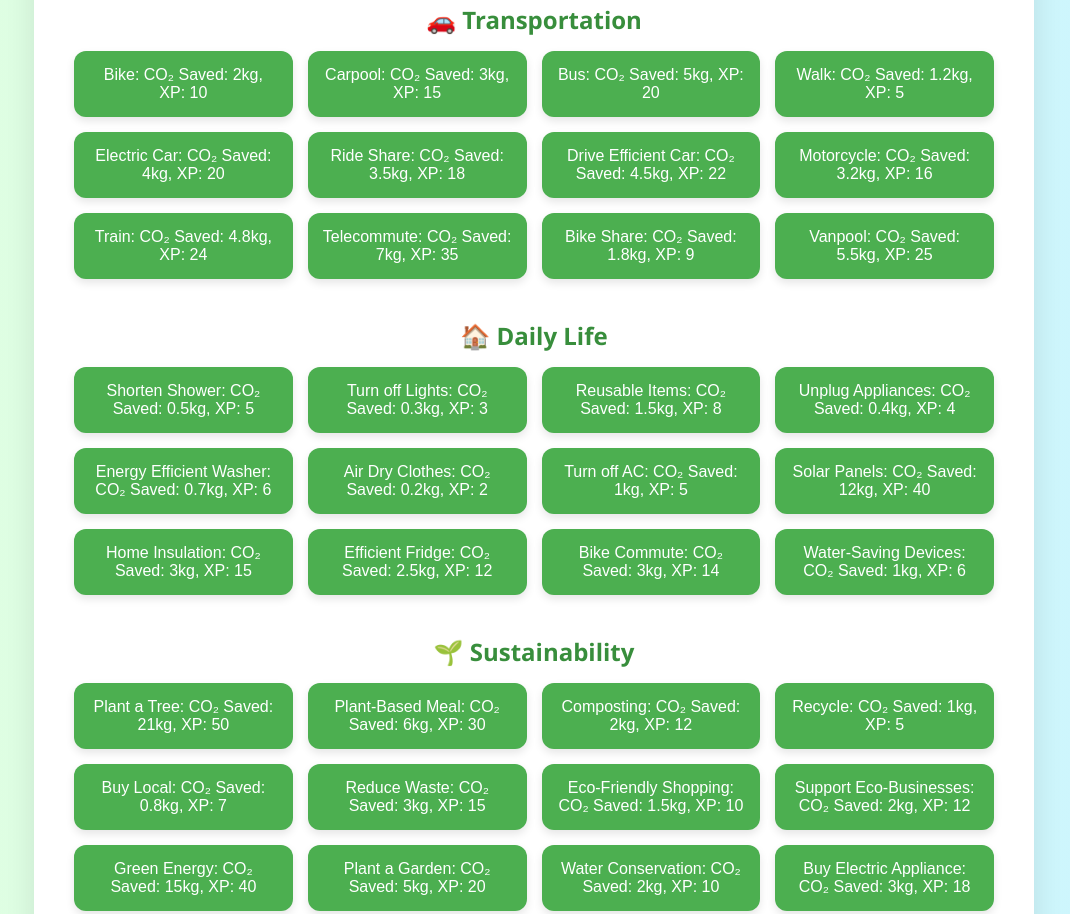
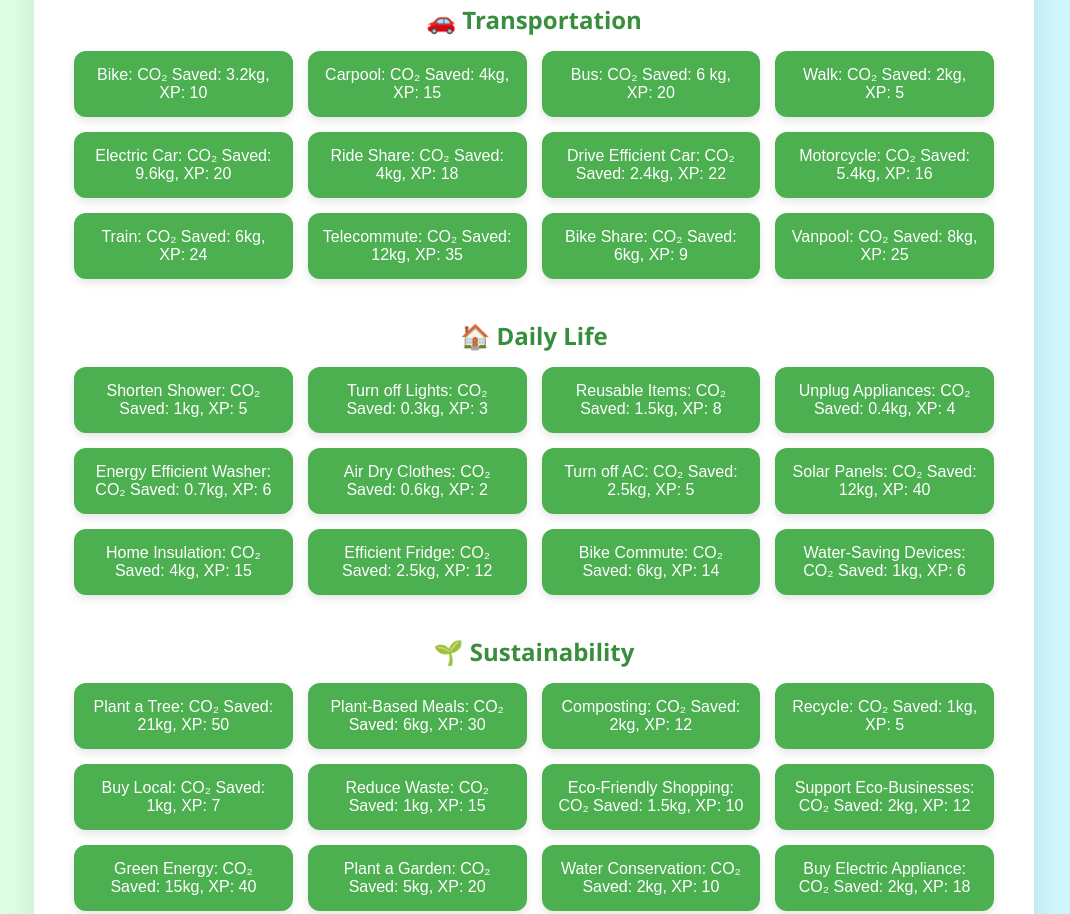
Before and after one commit to wesmanbh/wesmanbh.github.io, a plain HTML site: page ballers.html in a window 1280 px wide. Shown: the part 373-1287 px from the top of the page, without its empty margins (106-1176 px from the left). Drawn offline with Linux system fonts and the light colour scheme.

Commit message:
asdf
adsfsdafafed

```diff
--- a/ballers.html
+++ b/ballers.html
@@ -33,35 +33,35 @@
         <div id="transportation" class="category">
           <h2>🚗 Transportation</h2>
           <div class="tasks">
-          <button onclick="logTask('bike')">Bike: CO₂ Saved: 2kg, XP: 10</button>
-          <button onclick="logTask('carpool')">Carpool: CO₂ Saved: 3kg, XP: 15</button>
-          <button onclick="logTask('bus')">Bus: CO₂ Saved: 5kg, XP: 20</button>
-          <button onclick="logTask('walk')">Walk: CO₂ Saved: 1.2kg, XP: 5</button>
-          <button onclick="logTask('electricCar')">Electric Car: CO₂ Saved: 4kg, XP: 20</button>
-          <button onclick="logTask('rideShare')">Ride Share: CO₂ Saved: 3.5kg, XP: 18</button>
-          <button onclick="logTask('car')">Drive Efficient Car: CO₂ Saved: 4.5kg, XP: 22</button>
-          <button onclick="logTask('motorcycle')">Motorcycle: CO₂ Saved: 3.2kg, XP: 16</button>
-          <button onclick="logTask('train')">Train: CO₂ Saved: 4.8kg, XP: 24</button>
-          <button onclick="logTask('telecommute')">Telecommute: CO₂ Saved: 7kg, XP: 35</button>
-          <button onclick="logTask('bikeShare')">Bike Share: CO₂ Saved: 1.8kg, XP: 9</button>
-          <button onclick="logTask('vanpool')">Vanpool: CO₂ Saved: 5.5kg, XP: 25</button>
+            <button onclick="logTask('bike')">Bike: CO₂ Saved: 3.2kg, XP: 10</button>
+            <button onclick="logTask('carpool')">Carpool: CO₂ Saved: 4kg, XP: 15</button>
+            <button onclick="logTask('bus')">Bus: CO₂ Saved: 6 kg, XP: 20</button>
+            <button onclick="logTask('walk')">Walk: CO₂ Saved: 2kg, XP: 5</button>
+            <button onclick="logTask('electricCar')">Electric Car: CO₂ Saved: 9.6kg, XP: 20</button>
+            <button onclick="logTask('rideShare')">Ride Share: CO₂ Saved: 4kg, XP: 18</button>
+            <button onclick="logTask('car')">Drive Efficient Car: CO₂ Saved: 2.4kg, XP: 22</button>
+            <button onclick="logTask('motorcycle')">Motorcycle: CO₂ Saved: 5.4kg, XP: 16</button>
+            <button onclick="logTask('train')">Train: CO₂ Saved: 6kg, XP: 24</button>
+            <button onclick="logTask('telecommute')">Telecommute: CO₂ Saved: 12kg, XP: 35</button>
+            <button onclick="logTask('bikeShare')">Bike Share: CO₂ Saved: 6kg, XP: 9</button>
+            <button onclick="logTask('vanpool')">Vanpool: CO₂ Saved: 8kg, XP: 25</button>
           </div>
         </div>
 
         <div id="daily-life" class="category">
           <h2>🏠 Daily Life</h2>
           <div class="tasks">
-          <button onclick="logTask('shower')">Shorten Shower: CO₂ Saved: 0.5kg, XP: 5</button>
+            <button onclick="logTask('shower')">Shorten Shower: CO₂ Saved: 1kg, XP: 5</button>
             <button onclick="logTask('lights')">Turn off Lights: CO₂ Saved: 0.3kg, XP: 3</button>
             <button onclick="logTask('reusable')">Reusable Items: CO₂ Saved: 1.5kg, XP: 8</button>
             <button onclick="logTask('unplug')">Unplug Appliances: CO₂ Saved: 0.4kg, XP: 4</button>
             <button onclick="logTask('washingMachine')">Energy Efficient Washer: CO₂ Saved: 0.7kg, XP: 6</button>
-          <button onclick="logTask('dryClothes')">Air Dry Clothes: CO₂ Saved: 0.2kg, XP: 2</button>
-          <button onclick="logTask('ac')">Turn off AC: CO₂ Saved: 1kg, XP: 5</button>
+            <button onclick="logTask('dryClothes')">Air Dry Clothes: CO₂ Saved: 0.6kg, XP: 2</button>
+            <button onclick="logTask('ac')">Turn off AC: CO₂ Saved: 2.5kg, XP: 5</button>
             <button onclick="logTask('solarPanels')">Solar Panels: CO₂ Saved: 12kg, XP: 40</button>
-          <button onclick="logTask('insulate')">Home Insulation: CO₂ Saved: 3kg, XP: 15</button>
+            <button onclick="logTask('insulate')">Home Insulation: CO₂ Saved: 4kg, XP: 15</button>
             <button onclick="logTask('efficientFridge')">Efficient Fridge: CO₂ Saved: 2.5kg, XP: 12</button>
-          <button onclick="logTask('bikeCommute')">Bike Commute: CO₂ Saved: 3kg, XP: 14</button>
+            <button onclick="logTask('bikeCommute')">Bike Commute: CO₂ Saved: 6kg, XP: 14</button>
             <button onclick="logTask('waterSaving')">Water-Saving Devices: CO₂ Saved: 1kg, XP: 6</button>
           </div>
         </div>
@@ -70,20 +70,21 @@
           <h2>🌱 Sustainability</h2>
           <div class="tasks">
             <button onclick="logTask('plantTree')">Plant a Tree: CO₂ Saved: 21kg, XP: 50</button>
-          <button onclick="logTask('eatGreen')">Plant-Based Meal: CO₂ Saved: 6kg, XP: 30</button>
+            <button onclick="logTask('eatGreen')">Plant-Based Meals: CO₂ Saved: 6kg, XP: 30</button>
             <button onclick="logTask('compost')">Composting: CO₂ Saved: 2kg, XP: 12</button>
             <button onclick="logTask('recycle')">Recycle: CO₂ Saved: 1kg, XP: 5</button>
-          <button onclick="logTask('buyLocal')">Buy Local: CO₂ Saved: 0.8kg, XP: 7</button>
-          <button onclick="logTask('reduceWaste')">Reduce Waste: CO₂ Saved: 3kg, XP: 15</button>
+            <button onclick="logTask('buyLocal')">Buy Local: CO₂ Saved: 1kg, XP: 7</button>
+            <button onclick="logTask('reduceWaste')">Reduce Waste: CO₂ Saved: 1kg, XP: 15</button>
             <button onclick="logTask('ecoShopping')">Eco-Friendly Shopping: CO₂ Saved: 1.5kg, XP: 10</button>
             <button onclick="logTask('supportEcoBusiness')">Support Eco-Businesses: CO₂ Saved: 2kg, XP: 12</button>
             <button onclick="logTask('greenEnergy')">Green Energy: CO₂ Saved: 15kg, XP: 40</button>
             <button onclick="logTask('plantGarden')">Plant a Garden: CO₂ Saved: 5kg, XP: 20</button>
             <button onclick="logTask('waterConservation')">Water Conservation: CO₂ Saved: 2kg, XP: 10</button>
-          <button onclick="logTask('buyElectric')">Buy Electric Appliance: CO₂ Saved: 3kg, XP: 18</button>
+            <button onclick="logTask('buyElectric')">Buy Electric Appliance: CO₂ Saved: 2kg, XP: 18</button>
           </div>
         </div>
       </main>
+
 
     <section id="motivation" class="motivation">
       <h2>💬 Motivation</h2>
```
Lines whose indentation alone changed are shown as unchanged.
